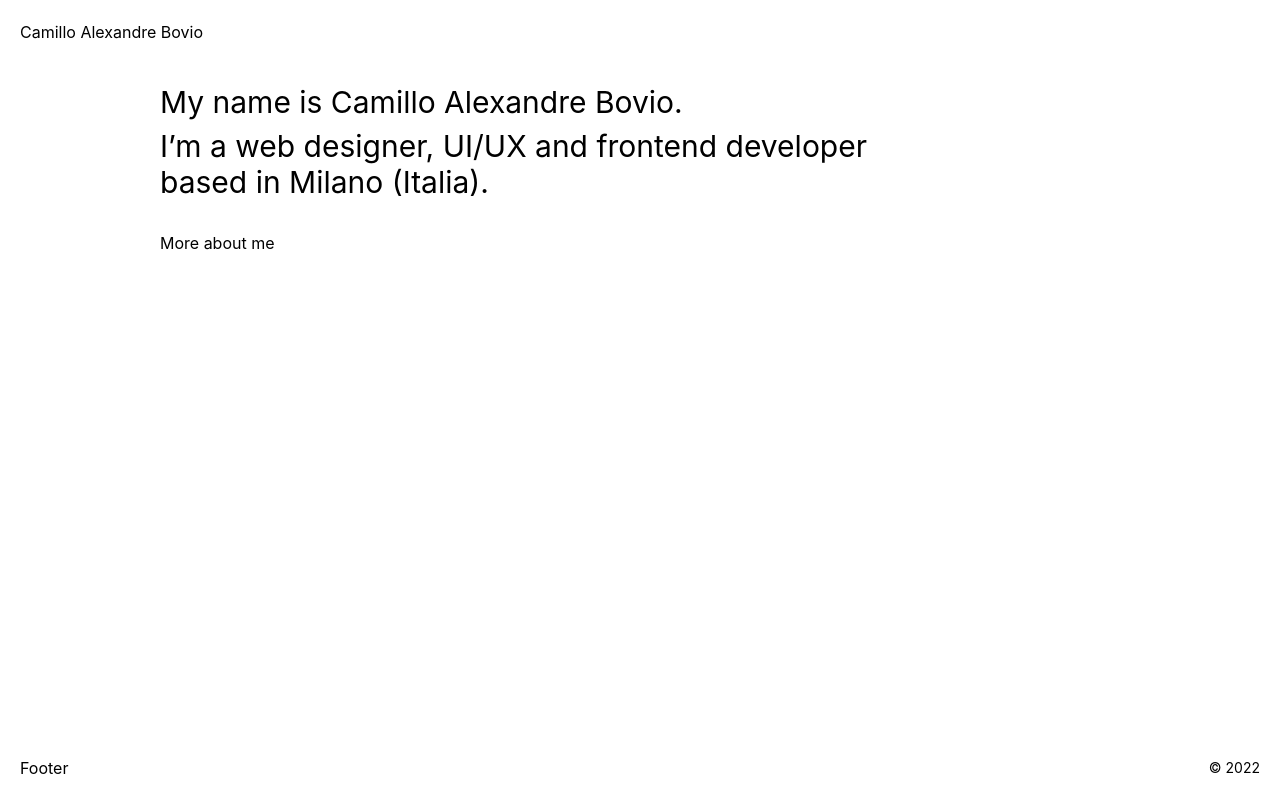
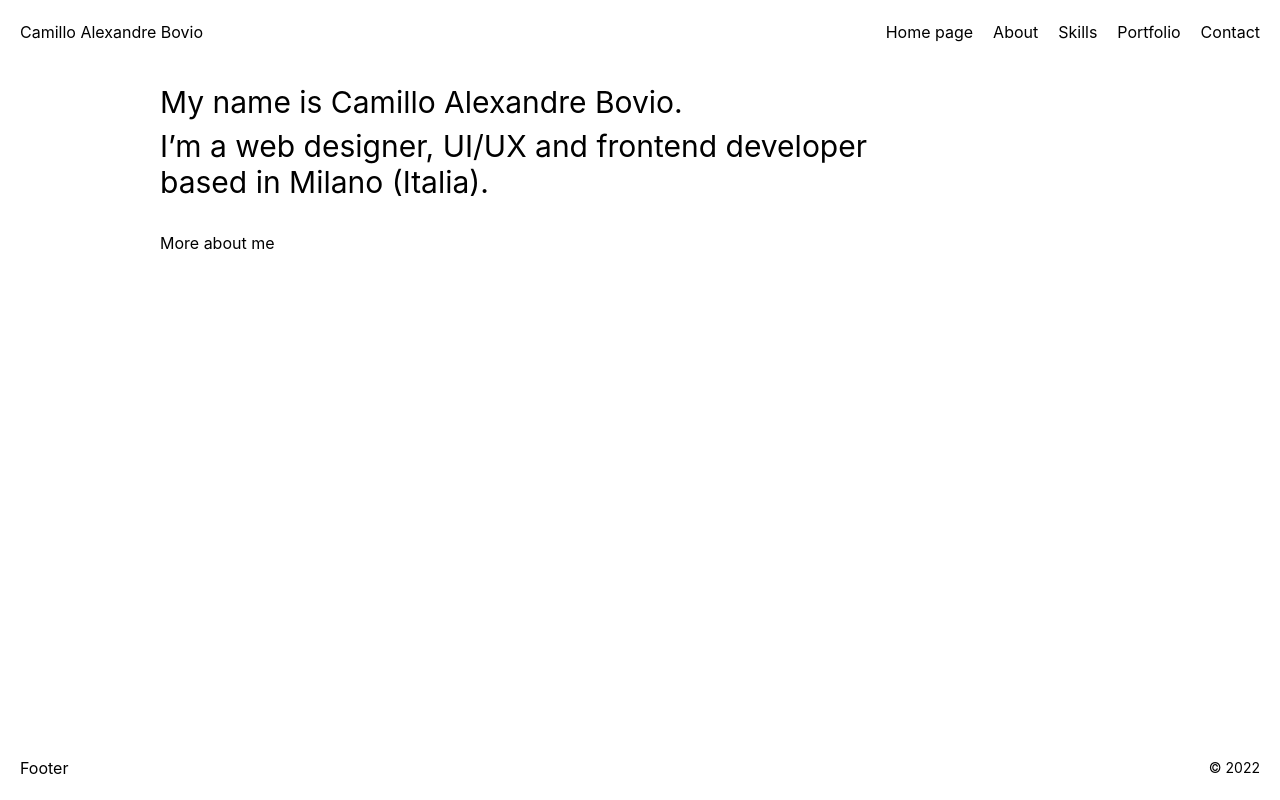
Before and after one commit to camillo18tre/my-website, a Next.js app: page / in a window 1280 px wide. Built offline with nearby package versions, Linux system fonts and the light colour scheme.

Commit message:
Improved navbar and menu

```diff
--- a/components/Menu.tsx
+++ b/components/Menu.tsx
@@ -1,5 +1,67 @@
+import Link from 'next/link';
+import { useState } from 'react';
+import { HamburgerIcon } from './HamburgerIcon';
+
+interface MenuListItem {
+  name: string;
+  href: string;
+}
+
+const menuList: MenuListItem[] = [
+  {
+    name: 'Home page',
+    href: '/',
+  },
+  {
+    name: 'About',
+    href: '/about',
+  },
+  {
+    name: 'Skills',
+    href: '/skills',
+  },
+  {
+    name: 'Portfolio',
+    href: '/projects',
+  },
+  {
+    name: 'Contact',
+    href: '/contact',
+  },
+];
+
+export const NavbarRight = () => {
+  const [isOpen, setIsOpen] = useState<boolean>(false);
+
+  return (
+    <div>
+      <HamburgerIcon isOpen={isOpen} setIsOpen={setIsOpen} />
+      {/* Desktop menu */}
+      <ul className="hidden gap-5 lg:flex">
+        <Menu />
+      </ul>
+      {/* Mobile menu */}
+      {isOpen && (
+        <div className="fixed top-0 left-0 flex items-center w-screen h-screen bg-white lg:hidden">
+          <ul>
+            <Menu />
+          </ul>
+        </div>
+      )}
+    </div>
+  );
+};
+
 const Menu = () => {
-  return <div>Menu</div>;
+  return (
+    <>
+      {menuList.map(item => (
+        <Link href={item.href} key={item.name}>
+          <a>{item.name}</a>
+        </Link>
+      ))}
+    </>
+  );
 };
 
 export default Menu;
--- a/components/Navbar.tsx
+++ b/components/Navbar.tsx
@@ -1,21 +1,12 @@
 import React, { useState } from 'react';
-import Link from 'next/link';
-import { HamburgerIcon } from './HamburgerIcon';
-import Menu from './Menu';
+import { NavbarRight } from './Menu';
+import Logo from './Logo';
 
 const Navbar = () => {
-  const [isOpen, setIsOpen] = useState<boolean>(false);
-
-  const handleClick = () => setIsOpen(true);
-
   return (
-    <div className="p-5 flex justify-between">
-      <div>
-        <Link href="/">
-          <a>Camillo Alexandre Bovio</a>
-        </Link>
-      </div>
-      <HamburgerIcon isOpen={isOpen} setIsOpen={setIsOpen} />
+    <div className="flex justify-between p-5">
+      <Logo />
+      <NavbarRight />
     </div>
   );
 };
```
